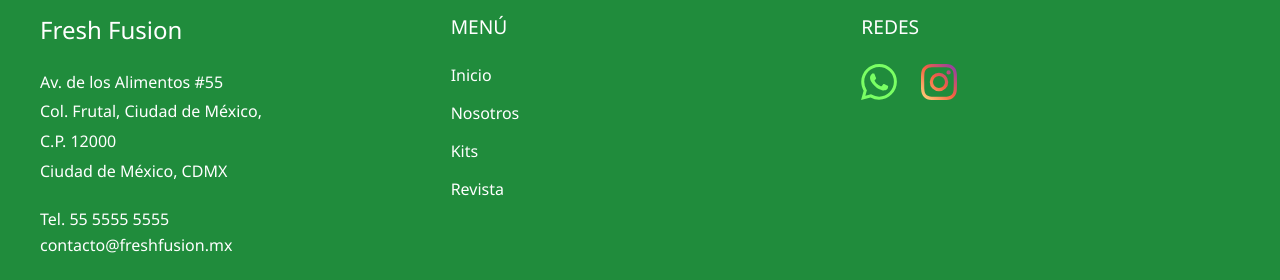
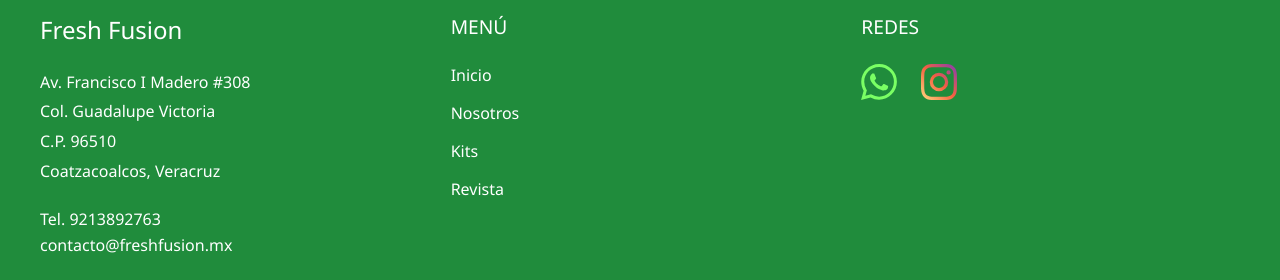
Before and after one commit to alegria1026/FreshFusion, a Next.js app: page / in a window 1280 px wide. Shown: the part 2365-2645 px from the top of the page. Built offline with nearby package versions, Linux system fonts and the light colour scheme.

Commit message:
update final

```diff
--- a/src/app/components/Footer/index.js
+++ b/src/app/components/Footer/index.js
@@ -13,14 +13,14 @@ function Footer() {
           </div>
 
           <address className={styles.address}>
-            <p>Av. de los Alimentos #55</p>
-            <p>Col. Frutal, Ciudad de México,</p>
-            <p>C.P. 12000</p>
-            <p>Ciudad de México, CDMX</p>
+            <p>Av. Francisco I Madero #308</p>
+            <p>Col. Guadalupe Victoria</p>
+            <p>C.P. 96510</p>
+            <p>Coatzacoalcos, Veracruz</p>
           </address>
 
           <div className={styles.contact}>
-            <p>Tel. <a href="tel:5555555555" className={styles.link}>55 5555 5555</a></p>
+            <p>Tel. <a href="tel:9213892763" className={styles.link}>9213892763</a></p>
             <p><a href="mailto:contacto@freshfusion.mx" className={styles.link}>contacto@freshfusion.mx</a></p>
           </div>
         </div>
@@ -42,7 +42,7 @@ function Footer() {
         <div className={styles.column}>
           <h3 className={styles.columnTitle}>REDES</h3>
           <div className={styles.socialIcons}>
-            <a href="https://wa.me/521555555555" className={styles.socialLink} aria-label="WhatsApp">
+            <a href="https://wa.me/c/5219213892763" className={styles.socialLink} aria-label="WhatsApp">
               <svg viewBox="0 0 24 24" className={styles.socialIcon} fill="#7AFF64">
                 <path d="M17.472 14.382c-.297-.149-1.758-.867-2.03-.967-.273-.099-.471-.148-.67.15-.197.297-.767.966-.94 1.164-.173.199-.347.223-.644.075-.297-.15-1.255-.463-2.39-1.475-.883-.788-1.48-1.761-1.653-2.059-.173-.297-.018-.458.13-.606.134-.133.298-.347.446-.52.149-.174.198-.298.298-.497.099-.198.05-.371-.025-.52-.075-.149-.669-1.612-.916-2.207-.242-.579-.487-.5-.669-.51-.173-.008-.371-.01-.57-.01-.198 0-.52.074-.792.372-.272.297-1.04 1.016-1.04 2.479 0 1.462 1.065 2.875 1.213 3.074.149.198 2.096 3.2 5.077 4.487.709.306 1.262.489 1.694.625.712.227 1.36.195 1.871.118.571-.085 1.758-.719 2.006-1.413.248-.694.248-1.289.173-1.413-.074-.124-.272-.198-.57-.347m-5.421 7.403h-.004a9.87 9.87 0 01-5.031-1.378l-.361-.214-3.741.982.998-3.648-.235-.374a9.86 9.86 0 01-1.51-5.26c.001-5.45 4.436-9.884 9.888-9.884 2.64 0 5.122 1.03 6.988 2.898a9.825 9.825 0 012.893 6.994c-.003 5.45-4.437 9.884-9.885 9.884m8.413-18.297A11.815 11.815 0 0012.05 0C5.495 0 .16 5.335.157 11.892c0 2.096.547 4.142 1.588 5.945L.057 24l6.305-1.654a11.882 11.882 0 005.683 1.448h.005c6.554 0 11.89-5.335 11.893-11.893a11.821 11.821 0 00-3.48-8.413z"/>
               </svg>
--- a/src/app/components/WhatsAppFloat/index.js
+++ b/src/app/components/WhatsAppFloat/index.js
@@ -28,7 +28,7 @@ function WhatsAppFloat() {
   return (
     <div className={`${styles.whatsappFloat} ${isVisible ? styles.visible : ''}`}>
       <a
-        href="https://wa.me/9212392763"
+        href="https://wa.me/c/5219213892763"
         className={`${styles.whatsappLink} ${isPulsing ? styles.pulse : ''}`}
         aria-label="Ordena por WhatsApp"
         target="_blank"
```
